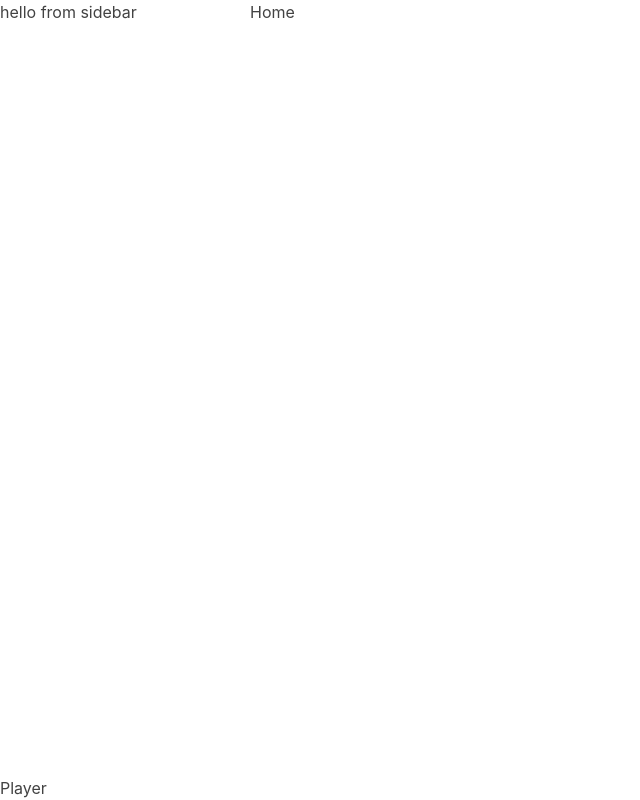
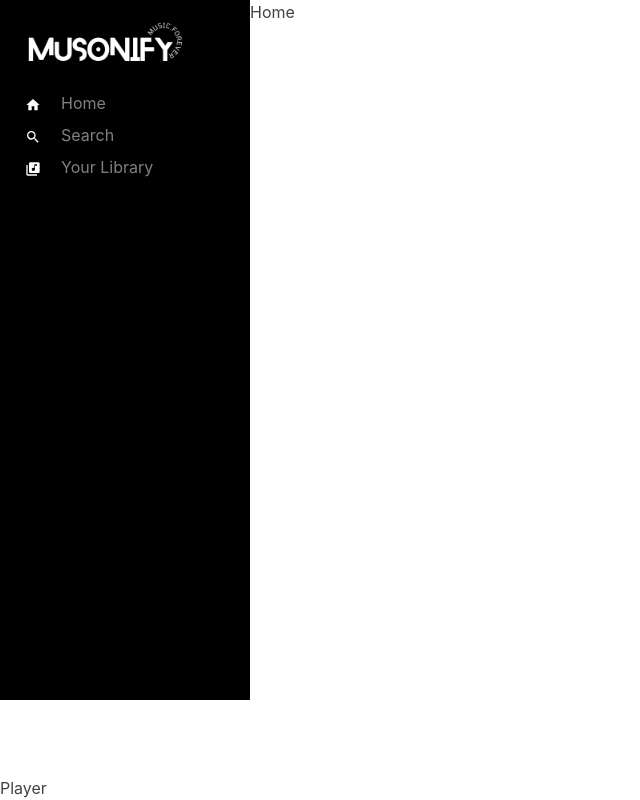
Before and after one commit to Divici/musonify, a Next.js app: page / in a window 1280 px wide. Shown: the whole page, without its empty margins (0-640 px from the left). Built offline with nearby package versions, Linux system fonts and the light colour scheme.

Commit message:
Sidebar nav done

```diff
--- a/components/sidebar.tsx
+++ b/components/sidebar.tsx
@@ -1,9 +1,53 @@
 import {Box, List, ListItem, ListIcon, Divider, Center, LinkBox, LinkOverlay} from '@chakra-ui/layout'
 import {MdHome, MdSearch, MdLibraryMusic, MdPlaylistAdd, MdFavorite} from 'react-icons/md'
+import NextImage from 'next/image'
+import NextLink from 'next/link'
+
+const navMenu = [
+    {
+      name: 'Home',
+      icon: MdHome,
+      route: '/',
+    },
+    {
+      name: 'Search',
+      icon: MdSearch,
+      route: '/search',
+    },
+    {
+      name: 'Your Library',
+      icon: MdLibraryMusic,
+      route: '/library',
+    },
+  ]
 
 const Sidebar = () => {
     return (
-        <div>hello from sidebar</div>
+        <Box width="100%" height="calc(100vh - 100px)" bg="black" paddingX="5px" color="gray">
+
+            <Box paddingY="20px" height="100%">
+
+                <Box width="200px" marginBottom="20px" paddingX="20px">
+                    <NextImage src="/musonifyLogo.png" height={85} width={300} />
+                </Box>
+                <Box marginBottom="20px">
+                    <List spacing={2}>
+                        {navMenu.map((menu) => (
+                            <ListItem paddingX="20px" fontSize="16px" key={menu.name}>
+                                <LinkBox>
+                                    <NextLink href={menu.route} passHref>
+                                        <LinkOverlay>
+                                            <ListIcon as={menu.icon} color="white" marginRight="20px" />
+                                            {menu.name}
+                                        </LinkOverlay>
+                                    </NextLink>
+                                </LinkBox>
+                            </ListItem>
+                        ))}
+                    </List>
+                </Box>
+            </Box>
+        </Box>
     )
 }
 
```
Also changed, not shown: public/musonifyLogo.png (added).
